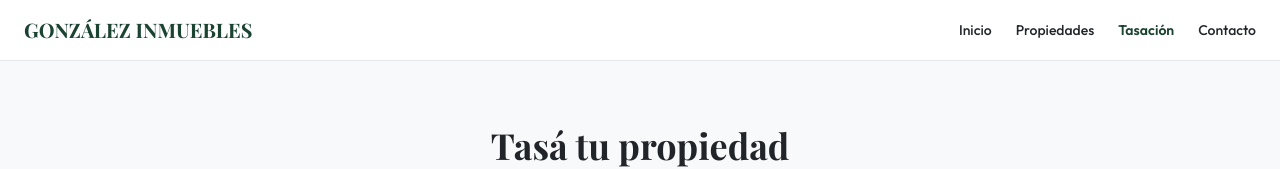
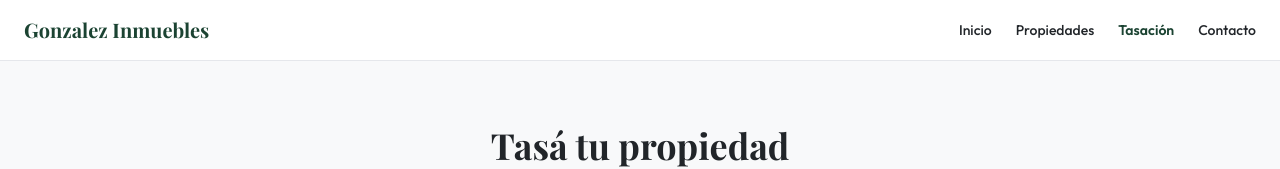
Before and after one commit to nahuegonza/gonzalez-inmuebles, a website: page pages/tasacion.html in a window 1280 px wide. Shown: the top 169 px of the page. Drawn offline with nearby package versions, Linux system fonts and the light colour scheme; no server answers.

Commit message:
Update tasacion.html

```diff
--- a/pages/tasacion.html
+++ b/pages/tasacion.html
@@ -48,7 +48,7 @@
     <header class="bg-white border-b sticky top-0 z-40">
         <div class="max-w-7xl mx-auto px-6 py-4 flex justify-between items-center">
             <a href="../index.html" class="flex items-center">
-                <span class="font-heading font-bold text-xl text-brand-green">GONZÁLEZ INMUEBLES</span>
+                <span class="font-heading font-bold text-xl text-brand-green"> Gonzalez Inmuebles </span>
             </a>
             <nav class="hidden md:flex gap-6 text-sm font-medium">
                 <a href="../index.html" class="hover:text-brand-green">Inicio</a>
```
